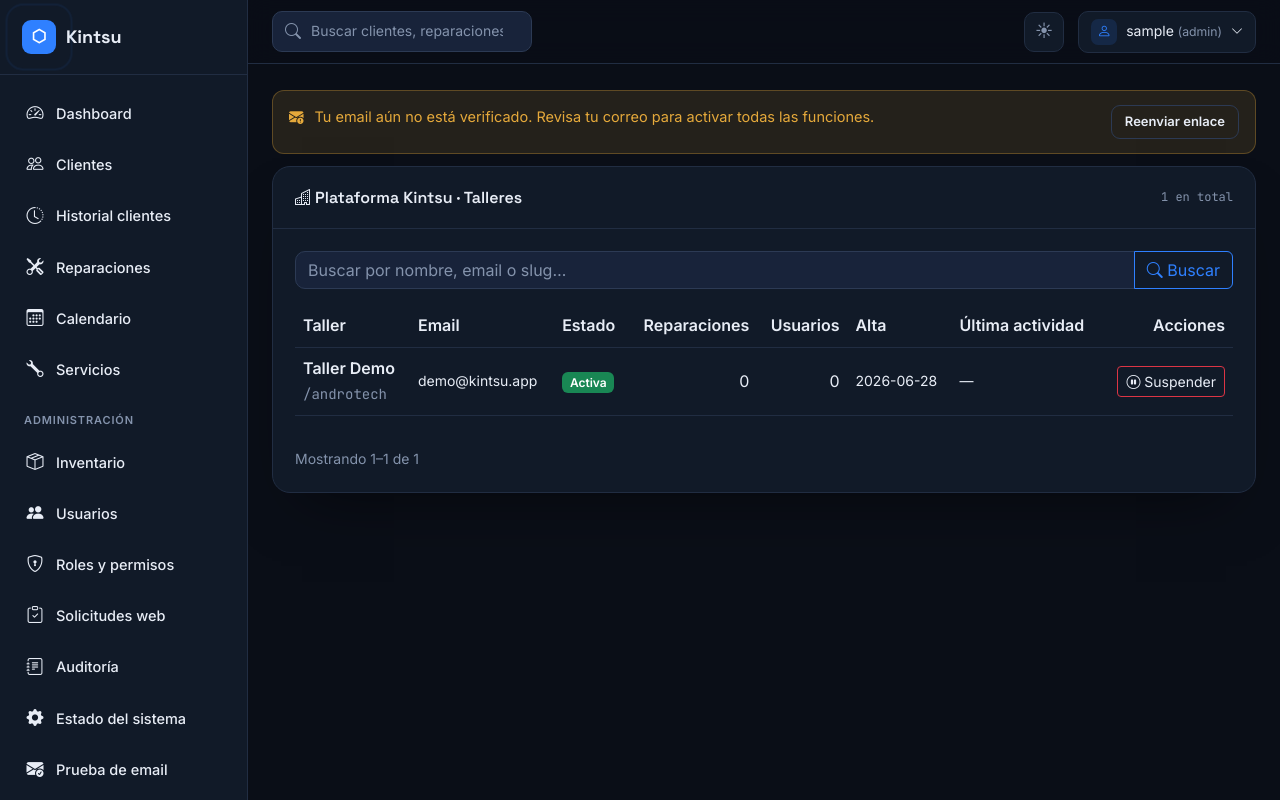
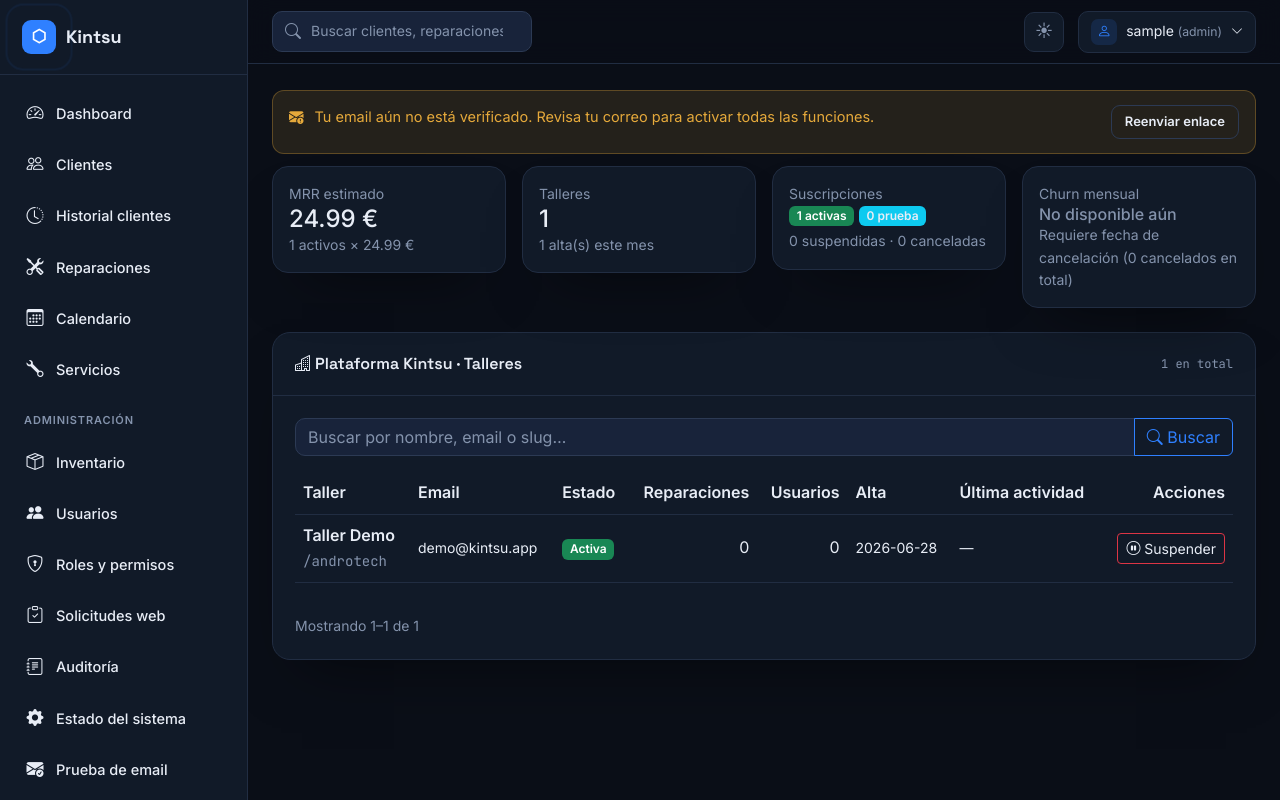
Before and after one commit to manuelcortes07/Androtech, a Flask app: page /plataforma in a window 1280 px wide. Run offline with Flask 3, Linux system fonts and the light colour scheme; the visitor is signed in with stand-in values (Sample User, id 1); data comes from the database, SQL or seed files in the repository; data that the repository does not hold is empty; some libraries are stand-ins or nearby versions.

Commit message:
feat(superadmin B3): métricas de negocio en el panel de plataforma
Tarjetas sobre el listado (cross-taller, mismo escape sin_filtro_taller auditado):
- MRR estimado = nº talleres 'activo' × PRECIO_PLAN_EUR (24,99; constante única en
  saas_billing). El trial NO cuenta (aún no factura).
- Total de talleres + altas del mes (fecha_alta LIKE 'YYYY-MM%').
- Suscripciones por estado: activas / prueba / suspendidas / canceladas.
- Churn mensual: marcado "No disponible aún" — HONESTO: no guardamos fecha de
  cancelación; haría falta una columna fecha_cancelacion para calcularlo. Se
  muestra el total de cancelados como dato disponible.

Tests: MRR cuadra (2 activos → 49,98; trial no suma → 24,99); churn marcado no
disponible. Suite + JUEZ verde + ruff limpio.

Co-Authored-By: Claude Opus 4.8 <noreply@anthropic.com>

```diff
--- a/blueprints/plataforma.py
+++ b/blueprints/plataforma.py
@@ -16,6 +16,7 @@ from __future__ import annotations
 
 import logging
 import urllib.parse
+from datetime import datetime
 
 from flask import (
     Blueprint,
@@ -28,6 +29,7 @@ from flask import (
 )
 from sqlalchemy import func, or_, select
 
+import saas_billing
 from audit import registrar_auditoria
 from auth import superadmin_requerido
 from database import get_session
@@ -71,6 +73,32 @@ def panel():
             ult_actividad = dict(s.execute(
                 select(Reparacion.taller_id, func.max(Reparacion.fecha_entrada))
                 .group_by(Reparacion.taller_id)).all())
+            # ── Métricas de negocio (B3) — agregado por estado, mismo escape ──
+            estados_count = dict(s.execute(
+                select(Taller.estado, func.count(Taller.id)).group_by(Taller.estado)
+            ).all())
+            _mes = datetime.now().strftime("%Y-%m")
+            altas_mes = s.scalar(
+                select(func.count(Taller.id))
+                .where(Taller.fecha_alta.like(_mes + "%"))
+            ) or 0
+            activos = estados_count.get("activo", 0)
+            metricas = {
+                "total": sum(estados_count.values()),
+                "activos": activos,
+                "trial": estados_count.get("trial", 0),
+                "suspendidos": estados_count.get("suspendido", 0),
+                "cancelados": estados_count.get("cancelado", 0),
+                # MRR: sólo los 'activo' pagan (el trial aún no factura).
+                "mrr": round(activos * saas_billing.PRECIO_PLAN_EUR, 2),
+                "precio_plan": saas_billing.PRECIO_PLAN_EUR,
+                "altas_mes": altas_mes,
+                # Churn mensual NO calculable: no guardamos fecha de cancelación.
+                # Mostramos el total de cancelados y marcamos el churn como no
+                # disponible (haría falta una columna fecha_cancelacion).
+                "churn_mes_disponible": False,
+            }
+
             # Materializar a dicts simples (válidos tras cerrar la sesión).
             filas = [{
                 "id": t.id, "nombre": t.nombre, "slug": t.slug,
@@ -82,7 +110,7 @@ def panel():
             } for t in talleres]
     filters_query = urllib.parse.urlencode({"q": q}) if q else ""
     return render_template("plataforma_talleres.html", talleres=filas, pagina=pag,
-                           q=q, filters_query=filters_query)
+                           q=q, filters_query=filters_query, metricas=metricas)
 
 
 def _taller_simple(tid):
--- a/saas_billing.py
+++ b/saas_billing.py
@@ -25,6 +25,10 @@ from datetime import datetime, timedelta
 # Plan único de producto (Fase 3b): 24,99 €/mes, prueba de 14 días con tarjeta
 # requerida por adelantado.
 TRIAL_DIAS = 14
+# Precio del plan (€/mes). Fuente única para el MRR del panel de plataforma.
+# El cobro real lo define el Price de Stripe (STRIPE_SAAS_PRICE_ID); esto es la
+# referencia para la estimación de negocio.
+PRECIO_PLAN_EUR = 24.99
 
 STRIPE_SAAS_SECRET_KEY = os.environ.get("STRIPE_SAAS_SECRET_KEY", "")
 STRIPE_SAAS_WEBHOOK_SECRET = os.environ.get("STRIPE_SAAS_WEBHOOK_SECRET", "")
--- a/templates/plataforma_talleres.html
+++ b/templates/plataforma_talleres.html
@@ -2,6 +2,44 @@
 {% block title %}Plataforma · Talleres{% endblock %}
 
 {% block content %}
+{% if metricas %}
+<div class="row g-3 mb-4">
+    <div class="col-6 col-lg-3">
+        <div class="at-dash-card p-3">
+            <div class="text-muted small">MRR estimado</div>
+            <div class="h4 mb-0">{{ "%.2f"|format(metricas.mrr) }} €</div>
+            <div class="text-muted small">{{ metricas.activos }} activos × {{ "%.2f"|format(metricas.precio_plan) }} €</div>
+        </div>
+    </div>
+    <div class="col-6 col-lg-3">
+        <div class="at-dash-card p-3">
+            <div class="text-muted small">Talleres</div>
+            <div class="h4 mb-0">{{ metricas.total }}</div>
+            <div class="text-muted small">{{ metricas.altas_mes }} alta(s) este mes</div>
+        </div>
+    </div>
+    <div class="col-6 col-lg-3">
+        <div class="at-dash-card p-3">
+            <div class="text-muted small">Suscripciones</div>
+            <div class="h6 mb-0">
+                <span class="badge bg-success">{{ metricas.activos }} activas</span>
+                <span class="badge bg-info text-dark">{{ metricas.trial }} prueba</span>
+            </div>
+            <div class="text-muted small mt-1">
+                {{ metricas.suspendidos }} suspendidas · {{ metricas.cancelados }} canceladas
+            </div>
+        </div>
+    </div>
+    <div class="col-6 col-lg-3">
+        <div class="at-dash-card p-3">
+            <div class="text-muted small">Churn mensual</div>
+            <div class="h6 mb-0 text-muted">No disponible aún</div>
+            <div class="text-muted small">Requiere fecha de cancelación ({{ metricas.cancelados }} cancelados en total)</div>
+        </div>
+    </div>
+</div>
+{% endif %}
+
 <div class="at-card">
     <div class="at-card__head">
         <span class="at-u124"><i class="bi bi-buildings"></i> Plataforma Kintsu · Talleres</span>
```
Also changed, not shown: tests/test_plataforma.py (+19 -0 lines).
